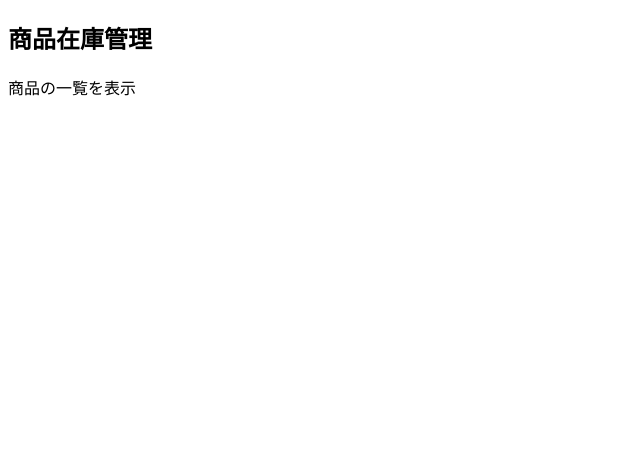
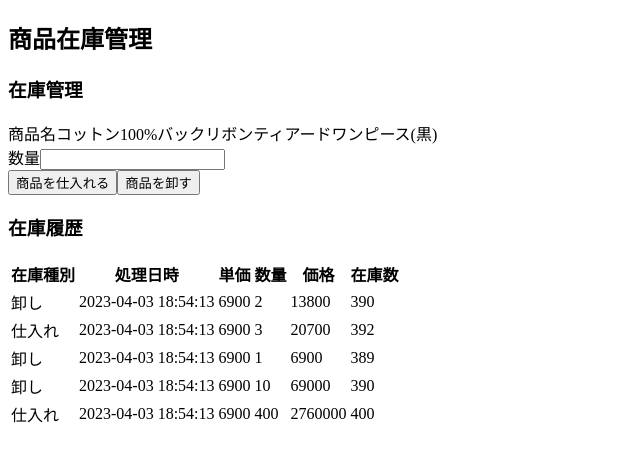
Before and after one commit to arai-h4869/Full-Stack-Web-Development, a Next.js app in the folder frontend/: page /inventory/products/1 in a window 1280 px wide. Shown: the top 460 px of the page, without its empty margins (0-640 px from the left). Built offline with nearby package versions, Linux system fonts and the light colour scheme.

Commit message:
feat: inventory/products/[id] mockup

```diff
--- a/frontend/app/inventory/products/[id]/page.tsx
+++ b/frontend/app/inventory/products/[id]/page.tsx
@@ -2,7 +2,74 @@
   return (
     <>
       <h2>商品在庫管理</h2>
-      <p>商品の一覧を表示</p>
+      <h3>在庫管理</h3>
+      <form>
+        <div>
+          <label>商品名</label>
+          <span>コットン100%バックリボンティアードワンピース(黒)</span>
+        </div>
+        <div>
+          <label>数量</label>
+          <input type="text" />
+        </div>
+        <button>商品を仕入れる</button>
+        <button>商品を卸す</button>
+      </form>
+      <h3>在庫履歴</h3>
+      <table>
+        <thead>
+          <tr>
+            <th>在庫種別</th>
+            <th>処理日時</th>
+            <th>単価</th>
+            <th>数量</th>
+            <th>価格</th>
+            <th>在庫数</th>
+          </tr>
+        </thead>
+        <tbody>
+          <tr>
+            <td>卸し</td>
+            <td>2023-04-03 18:54:13</td>
+            <td>6900</td>
+            <td>2</td>
+            <td>13800</td>
+            <td>390</td>
+          </tr>
+          <tr>
+            <td>仕入れ</td>
+            <td>2023-04-03 18:54:13</td>
+            <td>6900</td>
+            <td>3</td>
+            <td>20700</td>
+            <td>392</td>
+          </tr>
+          <tr>
+            <td>卸し</td>
+            <td>2023-04-03 18:54:13</td>
+            <td>6900</td>
+            <td>1</td>
+            <td>6900</td>
+            <td>389</td>
+          </tr>
+          <tr>
+            <td>卸し</td>
+            <td>2023-04-03 18:54:13</td>
+            <td>6900</td>
+            <td>10</td>
+            <td>69000</td>
+            <td>390</td>
+          </tr>
+          <tr>
+            <td>仕入れ</td>
+            <td>2023-04-03 18:54:13</td>
+            <td>6900</td>
+            <td>400</td>
+            <td>2760000</td>
+            <td>400</td>
+          </tr>
+        </tbody>
+      </table>
     </>
   )
 }
```
